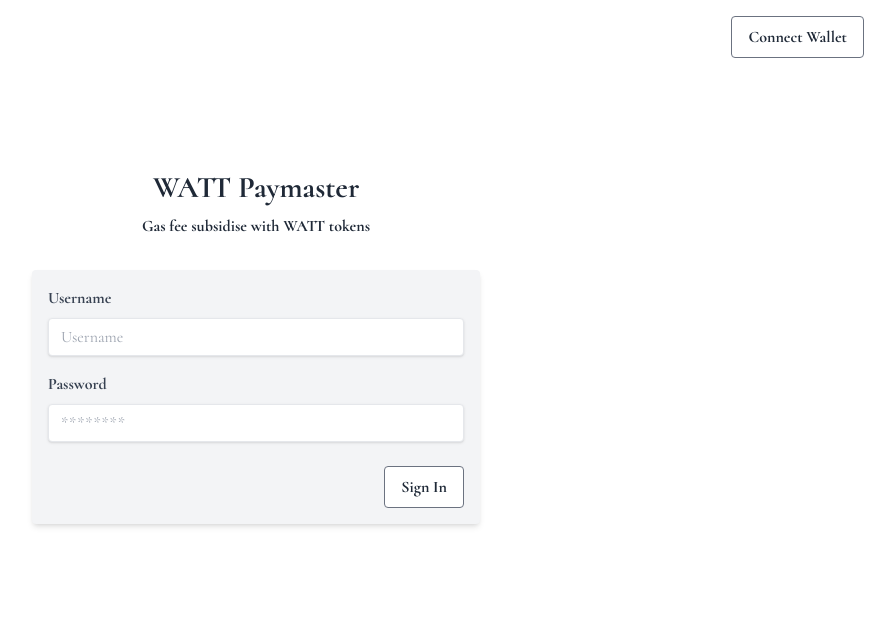
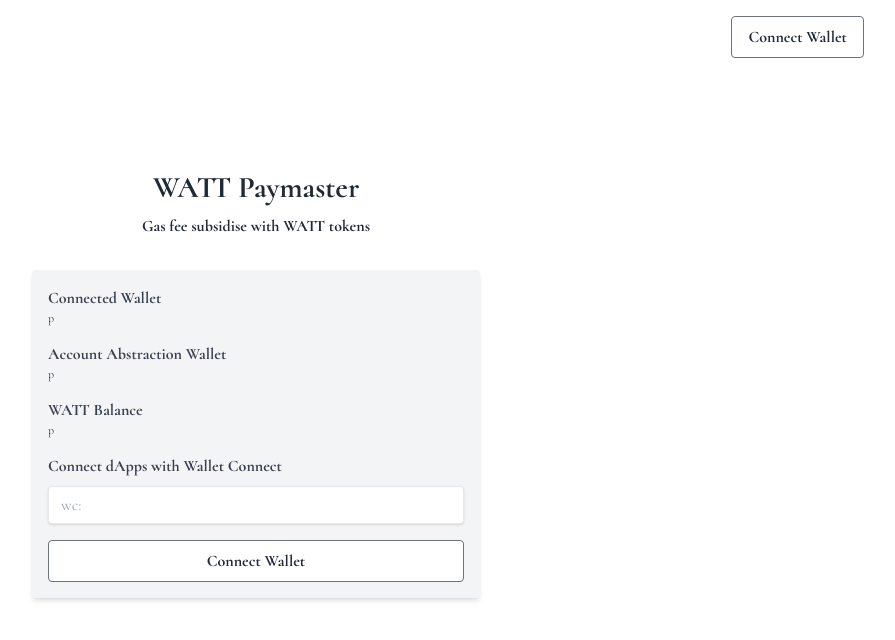
Before and after one commit to taijusanagi/gas-free-wallet-with-watt, a Next.js app in the folder app/: page / in a window 1280 px wide. Shown: the top 640 px of the page, without its empty margins (384-1279 px from the left). Built offline with nearby package versions, Linux system fonts and the light colour scheme.

Commit message:
add ui for aa

```diff
--- a/app/src/pages/index.tsx
+++ b/app/src/pages/index.tsx
@@ -18,35 +18,31 @@ export default function Home() {
         <section className="w-full max-w-md">
           <form className="bg-gray-100 p-4 rounded shadow-md">
             <div className="mb-4">
-              <label className="block text-gray-700 font-bold mb-2" htmlFor="username">
-                Username
-              </label>
+              <label className="block text-gray-700 font-bold">Connected Wallet</label>
+              <p className="text-gray-700 text-xs">p</p>
+            </div>
+            <div className="mb-4">
+              <label className="block text-gray-700 font-bold">Account Abstraction Wallet</label>
+              <p className="text-gray-700 text-xs">p</p>
+            </div>
+            <div className="mb-4">
+              <label className="block text-gray-700 font-bold">WATT Balance</label>
+              <p className="text-gray-700 text-xs">p</p>
+            </div>
+            <div className="mb-4">
+              <label className="block text-gray-700 font-bold mb-2">Connect dApps with Wallet Connect</label>
               <input
                 className="shadow appearance-none border rounded w-full py-2 px-3 text-gray-700 leading-tight focus:outline-none focus:shadow-outline"
-                id="username"
                 type="text"
-                placeholder="Username"
+                placeholder="wc:"
               />
             </div>
-            <div className="mb-6">
-              <label className="block text-gray-700 font-bold mb-2" htmlFor="password">
-                Password
-              </label>
-              <input
-                className="shadow appearance-none border rounded w-full py-2 px-3 text-gray-700 leading-tight focus:outline-none focus:shadow-outline"
-                id="password"
-                type="password"
-                placeholder="********"
-              />
-            </div>
-            <div className="flex items-center justify-end">
-              <button
-                className="bg-white border-gray-500 border hover:bg-gray-200 text-gray-800 font-bold py-2 px-4 rounded focus:outline-none focus:shadow-outline-gray"
-                type="button"
-              >
-                Sign In
-              </button>
-            </div>
+            <button
+              className="w-full bg-white border-gray-500 border hover:bg-gray-200 text-gray-800 font-bold py-2 px-4 rounded focus:outline-none focus:shadow-outline-gray"
+              type="button"
+            >
+              Connect Wallet
+            </button>
           </form>
         </section>
       </main>
```
